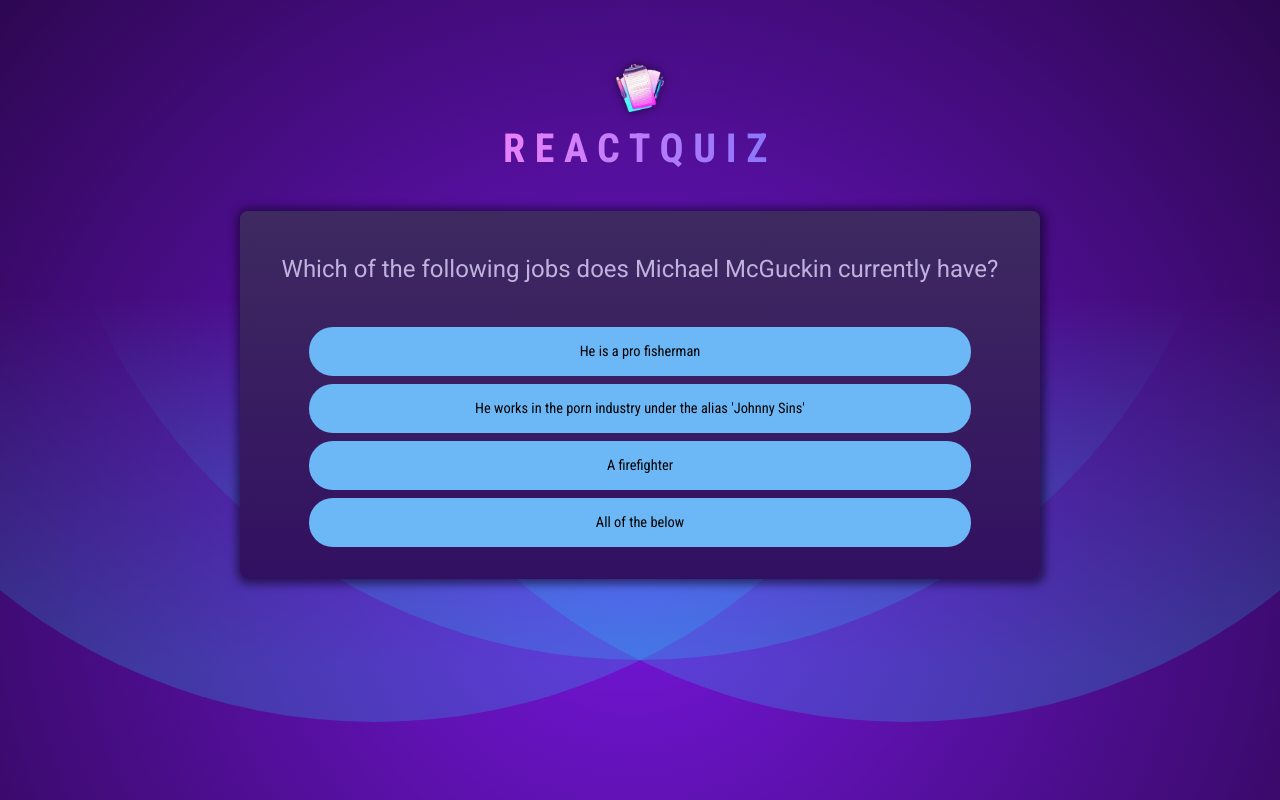
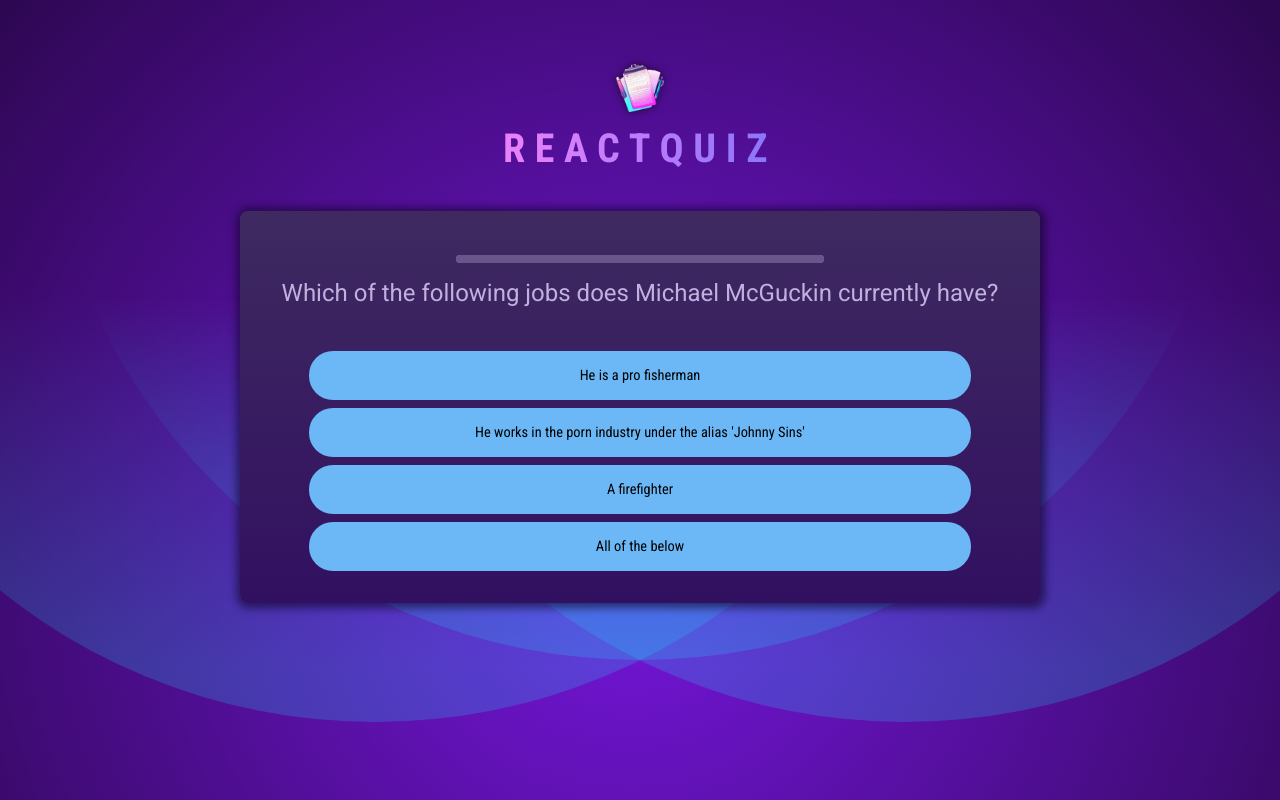
Before and after one commit to mmercad4/quiz_app, a React (Vite) app: page / in a window 1280 px wide. Built offline with nearby package versions, Linux system fonts and the light colour scheme.

Commit message:
Implemented quiz timer

```diff
--- /dev/null
+++ b/src/components/QuestionTimer.jsx
@@ -0,0 +1,17 @@
+import { useState, useEffect } from "react";
+
+export default function QuestionTimer({ timeout, onTimeout }) {
+  const [remainingTime, setRemainingTime] = useState(timeout);
+
+  useEffect(() => {
+    setTimeout(onTimeout, timeout);
+  }, [timeout, onTimeout]);
+
+  useEffect(() => {
+    setInterval(() => {
+      setRemainingTime((prevRemainingTime) => prevRemainingTime - 100);
+    }, 100);
+  }, []);
+
+  return <progress id="question-timer" max={timeout} value={remainingTime} />;
+}
--- a/src/components/Quiz.jsx
+++ b/src/components/Quiz.jsx
@@ -1,6 +1,7 @@
 import { useState } from "react";
 
 import QUESTIONS from "../questions";
+import QuestionTimer from "./QuestionTimer";
 import quizCompleteImg from "../assets/quiz-complete.png";
 
 export default function Quiz() {
@@ -37,6 +38,12 @@
   return (
     <div id="quiz">
       <div id="question">
+        <QuestionTimer
+          timeout={10000}
+          onTimeout={() => {
+            handleSelectAnswer(null);
+          }}
+        />
         <h2>{QUESTIONS[activeQuestionIndex].text}</h2>
         <ul id="answers">{answers}</ul>
       </div>
```
